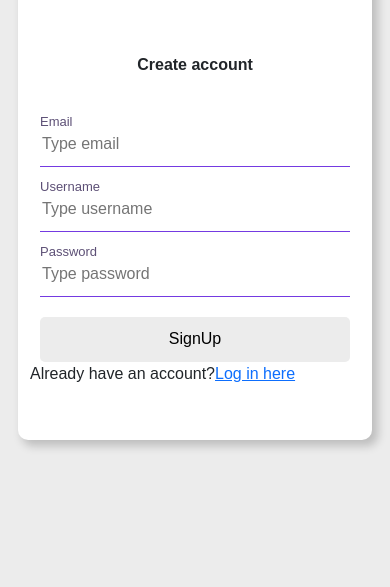
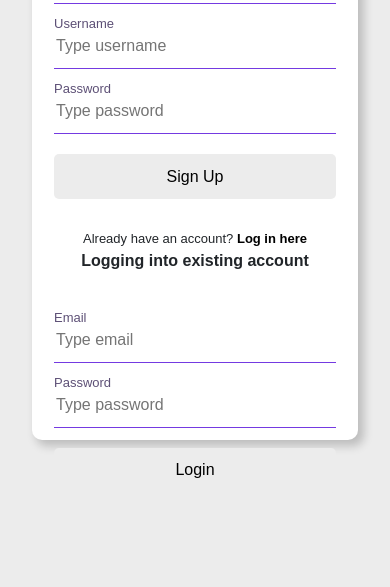
Before and after one commit to nagalil-hanoj-hteal3/Web-Group-Project, a PHP site: page /html/login.html in a window 390 px wide. Shown: the part 257-844 px from the top of the page. Run offline with PHP 8.4, Linux system fonts and the light colour scheme; some libraries are stand-ins or nearby versions.

Commit message:
registration complete + fix login css layout

```diff
--- a/css/logins.css
+++ b/css/logins.css
@@ -57,12 +57,23 @@ img{
     position: relative;
 }
 
-.input-box{
+.input-box-register{
     width: 330px;
     box-sizing: border-box;
 }
 
-.input-box header{
+.input-box-register header{
+    font-weight: 700;
+    text-align: center;
+    margin-bottom: 45px;
+}
+
+.input-box-login{
+    width: 330px;
+    box-sizing: border-box;
+}
+
+.input-box-login header{
     font-weight: 700;
     text-align: center;
     margin-bottom: 45px;
@@ -86,7 +97,15 @@ img{
     color: #40414a;
 }
 
-.input-box .input-field label{
+.input-box-register .input-field label{
+    position: absolute;
+    top: 10px;
+    left: 10px;
+    pointer-events: none;
+    transition: .5s;
+}
+
+.input-box-login .input-field label{
     position: absolute;
     top: 10px;
     left: 10px;
@@ -117,3 +136,51 @@ img{
     border-radius: 5px;
     transition: .4s;
 }
+
+.submit:hover {
+    background: rgba(37, 95, 156, 0.9);
+    color: #fff;
+}
+
+.signIn{
+    text-align: center;
+    font-size: small;
+    margin-top: 30px;
+}
+
+span a{
+    text-decoration: none;
+    font-weight: 700;
+    color: #000;
+    transition: .5s;
+}
+
+span a:hover{
+    text-decoration: underline;
+    color: #000;
+}
+
+@media only screen and (max-width: 768px){
+    .side-image{
+        border-radius: 10px 10px 0 0;
+    }
+    img{
+        width: 35px;
+        position: absolute;
+        top: 20px;
+        left: 47%;
+    }
+    .text{
+        position: absolute;
+        top: 70%;
+        text-align: center;
+    }
+    .text p{
+        margin-top: 30px;
+        font-size: smaller;
+    }
+    .row{
+        max-width: 420px;
+        width: 100%;
+    }
+}
--- a/html/login.html
+++ b/html/login.html
@@ -55,11 +55,11 @@
                     <!-- Image -->
                     <img src="/images/Logo.png" alt="FitRat Logo"/>
                     <div class="text">
-                        <p>Be apart of our FitRat family!</p>
+                        <p>Fit does not rhyme with quit!</p>
                     </div>
                 </div>
                 <div class="col-md-6 right">
-                    <div class="input-box">
+                    <div class="input-box-register">
                         <header>Create account</header>
                         <div class="input-field">
                             <input type="text" class="input" id="email" name="email" placeholder="Type email"/>
@@ -74,134 +74,37 @@
                             <label for="Passowrd">Password</label>
                         </div>
                         <div class="input-field">
-                            <input type="submit" class="submit" id="signUp" name="signup_submit" value="SignUp"/>
+                            <input type="submit" class="submit" id="signUp" name="signup_submit" value="Sign Up"/>
                         </div>
                         <div class="signIn">
-                            <span>Already have an account?<a href="#">Log in here</a> </span>
+                            <span>Already have an account?<a href="#"> Log in here</a></span>
                         </div>
+                    </div>
+                </div>
 
+                <!-- For logging in  -->
+
+                <div class="col-md-6 right">
+                    <div class="input-box-login">
+                        <header>Logging into existing account</header>
+                        <div class="input-field">
+                            <input type="text" class="input" id="email" name="email" placeholder="Type email"/>
+                            <label for="Email">Email</label>
+                        </div>
+                        <div class="input-field">
+                            <input type="password" class="input" id="password" name="password" placeholder="Type password"/>
+                            <label for="Passowrd">Password</label>
+                        </div>
+                        <div class="input-field">
+                            <input type="submit" class="submit" id="login" name="login" value="Login"/>
+                        </div>
                     </div>
                 </div>
             </div>
-
         </div>
     </div>
 
 
 </body>
 
-<!-- <script type="module">
-//     // Import the functions you need from the SDKs you need
-//     import { initializeApp } from "https://www.gstatic.com/firebasejs/9.22.0/firebase-app.js";
-//     import { getDatabase, set, ref, update } from "https://www.gstatic.com/firebasejs/9.22.0/firebase-database.js";
-//     import { getAuth, createUserWithEmailAndPassword, signInWithEmailAndPassword, signOut } from "https://www.gstatic.com/firebasejs/9.22.0/firebase-auth.js";
-
-//     // TODO: Add SDKs for Firebase products that you want to use
-//     // https://firebase.google.com/docs/web/setup#available-libraries
-
-//     // Your web app's Firebase configuration
-//     // For Firebase JS SDK v7.20.0 and later, measurementId is optional
-//     const firebaseConfig = {
-//         apiKey: "AIzaSyAfMsWvrsciOhBJQG3_dsRgF5BrdKmptvY",
-//         authDomain: "signup-page-60f27.firebaseapp.com",
-//         projectId: "signup-page-60f27",
-//         storageBucket: "signup-page-60f27.appspot.com",
-//         messagingSenderId: "355197311024",
-//         appId: "1:355197311024:web:220bdd8be176ccc6f975f5",
-//         measurementId: "G-QTB2E42H1J"
-//     };
-
-//     // Initialize Firebase
-//     const app = initializeApp(firebaseConfig);
-//     const database = getDatabase(app);
-//     const auth = getAuth();
-
-//     signUp.addEventListener('click', (e) =>{
-
-//         var email = document.getElementById('email').value;
-//         var username = document.getElementById('username').value;
-//         var password = document.getElementById('password').value;
-
-//         createUserWithEmailAndPassword(auth, email, password)
-//             .then((userCredential) => {
-//                 // Signed in
-//                 const user = userCredential.user;
-
-//                 set(ref(database, 'users/' + user.uid), {
-//                     username: username,
-//                     email: email,
-//                     // password: password
-//                     // password: password
-//                 })
-
-//                 alert('User Created');
-//                 // ...
-//             })
-//             .catch((error) => {
-//                 const errorCode = error.code;
-//                 const errorMessage = error.message;
-
-//                 alert(errorMessage);
-//                 // ..
-//             });
-//     });
-
-//     login.addEventListener('click', (e)=>{
-
-//         var email = document.getElementById('email').value;
-//         // var username = document.getElementById('username').value;
-//         var password = document.getElementById('password').value;
-
-//         signInWithEmailAndPassword(auth, email, password)
-//             .then((userCredential) => {
-//                 // Signed in
-//                 const user = userCredential.user;
-//                 const dt = new Date();
-
-//                 update(ref(database, 'users/' + user.uid), {
-//                     // last_login: username,
-//                     last_login: dt,
-//                 })
-
-//                 alert('User logged in');
-//                 // ...
-//             })
-//             .catch((error) => {
-//                 const errorCode = error.code;
-//                 const errorMessage = error.message;
-
-//                 alert(errorMessage);
-//             });
-//     });
-
-//     const user = auth.currentUser;
-
-//     onAuthStateChanged(auth, (user) => {
-//         if (user) {
-//             // User is signed in, see docs for a list of available properties
-//             // https://firebase.google.com/docs/reference/js/auth.user
-//             const uid = user.uid;
-
-//             // ...
-//         } else {
-//             // User is signed out
-//             // ...
-//         }
-//     });
-
-//     logout.addEventListener('click', (e) =>{
-//         signOut(auth).then(() => {
-//         // Sign-out successful.
-//             alert('Account is signed out');
-//         }).catch((error) => {
-//         // An error happened.
-//             const errorCode = error.code;
-//             const errorMessage = error.message;
-
-//             alert(errorMessage);
-//         });
-//     });
-
-//   </script>-->
-
 </html>
```
